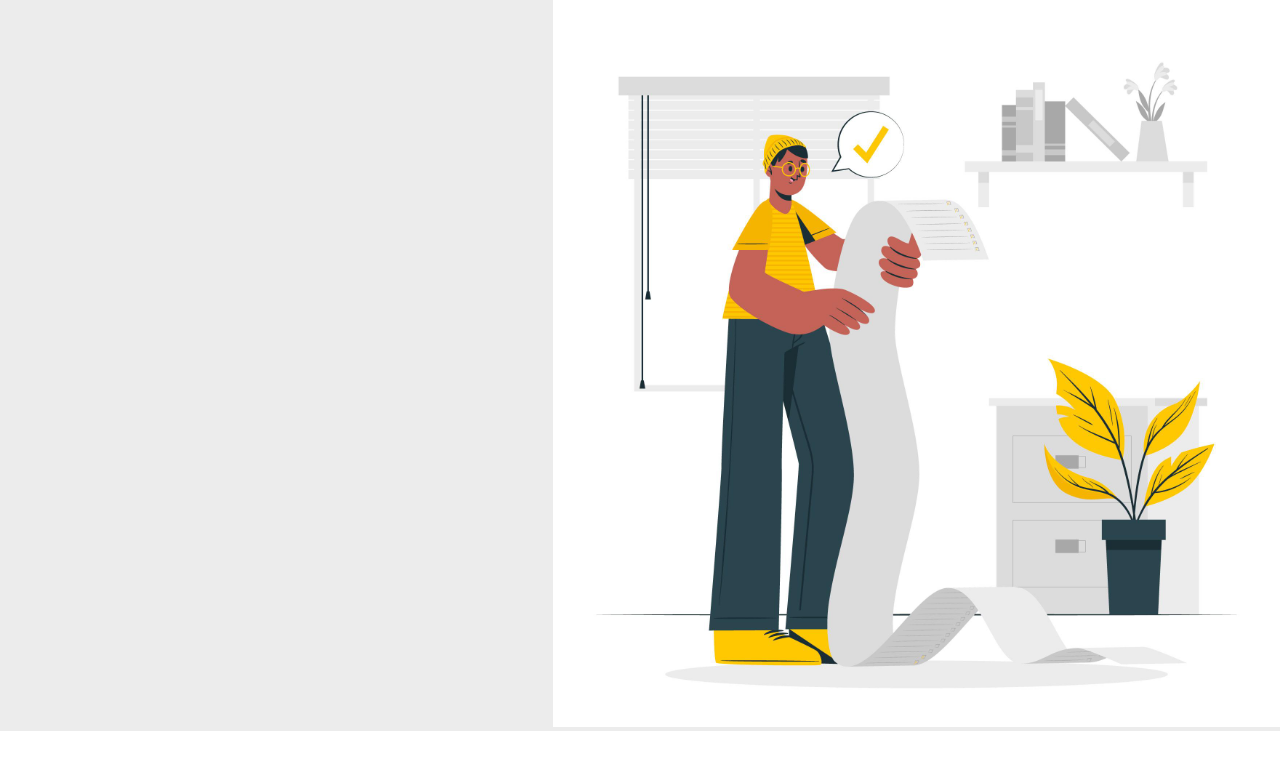
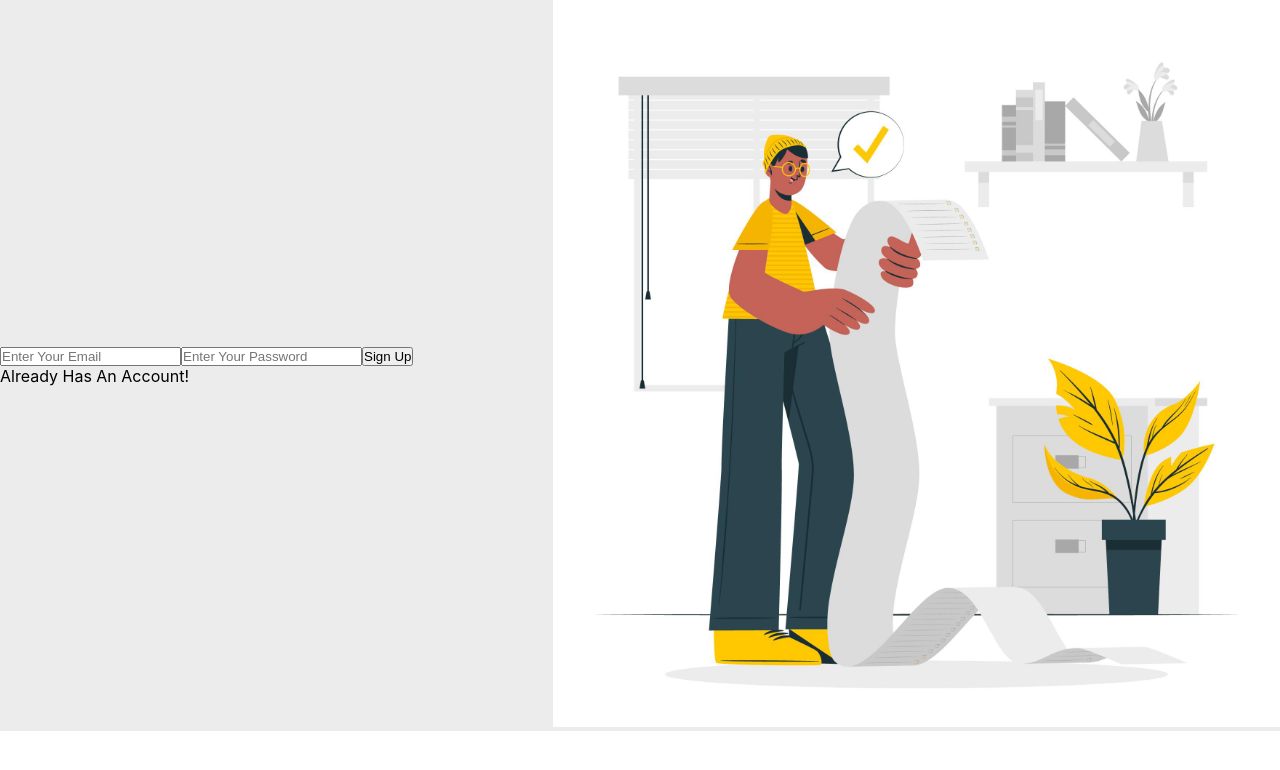
Before and after one commit to Omar-Hosny1/to-do-list, a React (Create React App) app: page / in a window 1280 px wide. Shown: the top 770 px of the page. Built offline with nearby package versions, Linux system fonts and the light colour scheme.

Commit message:
Authentication Added Successfully

```diff
--- a/src/components/Authentication/MainAuthentication.js
+++ b/src/components/Authentication/MainAuthentication.js
@@ -1,9 +1,13 @@
 import React from "react";
 import AuthImage from "../../Images/Authentication-page/Auth-Img.jpg";
+import AuthForms from "./AuthForms";
+
 function MainAuthentication() {
   return (
     <div className="main-authentication">
-      <div className="auth-froms"></div>
+      <div className="auth-froms">
+        <AuthForms />
+      </div>
       <div className="auth-img">
         <img src={AuthImage} />
       </div>
--- a/src/components/Authentication/UserAndPasswordAuthentication.js
+++ b/src/components/Authentication/UserAndPasswordAuthentication.js
@@ -1,7 +1,91 @@
-import React from "react";
+import React, { useRef, useState } from "react";
+import { app } from "../../firebase-connfig";
+import { useNavigate } from "react-router-dom";
+import {
+  getAuth,
+  createUserWithEmailAndPassword,
+  signInWithEmailAndPassword,
+} from "firebase/auth";
+function UserAndPasswordAuthentication() {
+  const navigate = useNavigate();
+  const [isSignUp, setIsSignUp] = useState(true);
 
-function UserAndPasswordAuthentication() {
-  return <div></div>;
+  const inputSignUpEmail = useRef();
+  const inputSignUpPassword = useRef();
+
+  const inputSignInEmail = useRef();
+  const inputSignInPassword = useRef();
+
+  const auth = getAuth();
+
+  const signUpHandler = (e) => {
+    e.preventDefault();
+    const enteredEmail = inputSignUpEmail.current.value;
+    const enteredPassword = inputSignUpPassword.current.value;
+    createUserWithEmailAndPassword(auth, enteredEmail, enteredPassword)
+      .then((res) => {
+        alert("Successful Operation");
+        navigate("/main-page");
+      })
+      .catch((err) => {
+        alert(err.message);
+      });
+  };
+
+  const signInHandler = (e) => {
+    e.preventDefault();
+
+    const enteredEmail = inputSignInEmail.current.value;
+    const enteredPassword = inputSignInPassword.current.value;
+
+    signInWithEmailAndPassword(auth, enteredEmail, enteredPassword)
+      .then((res) => {
+        navigate("/main-page");
+      })
+      .catch((err) => {
+        alert(err.message);
+      });
+  };
+  return (
+    <>
+      {isSignUp && (
+        <form onSubmit={signUpHandler}>
+          <input
+            type="email"
+            placeholder="Enter Your Email"
+            ref={inputSignUpEmail}
+          />
+          <input
+            type="password"
+            placeholder="Enter Your Password"
+            ref={inputSignUpPassword}
+          />
+          <button type="submit">Sign Up</button>
+        </form>
+      )}
+      {!isSignUp && (
+        <form onSubmit={signInHandler}>
+          <input
+            type="email"
+            placeholder="Enter Your Email"
+            ref={inputSignInEmail}
+          />
+          <input
+            type="password"
+            placeholder="Enter Your Password"
+            ref={inputSignInPassword}
+          />
+          <button type="submit">Sign In</button>
+        </form>
+      )}
+
+      {isSignUp ? (
+        <span onClick={() => setIsSignUp(false)}>Already Has An Account!</span>
+      ) : (
+        <span onClick={() => setIsSignUp(true)}>Create Account!</span>
+      )}
+    </>
+  );
 }
 
 export default UserAndPasswordAuthentication;
--- a/src/Firebase/firebase-connfig.js
+++ b/src/firebase-connfig.js
@@ -1,5 +1,9 @@
+// Import the functions you need from the SDKs you need
 import { initializeApp } from "firebase/app";
+// TODO: Add SDKs for Firebase products that you want to use
+// https://firebase.google.com/docs/web/setup#available-libraries
 
+// Your web app's Firebase configuration
 const firebaseConfig = {
   apiKey: "AIzaSyDeY5FC587gVdUhgxqA296nZeyTXBCuv1E",
   authDomain: "todolist-ac82f.firebaseapp.com",
@@ -9,4 +13,5 @@ const firebaseConfig = {
   appId: "1:387310757668:web:bb9c4edb32112e4fa6f5b1",
 };
 
-const app = initializeApp(firebaseConfig);
+// Initialize Firebase
+export const app = initializeApp(firebaseConfig);
```
